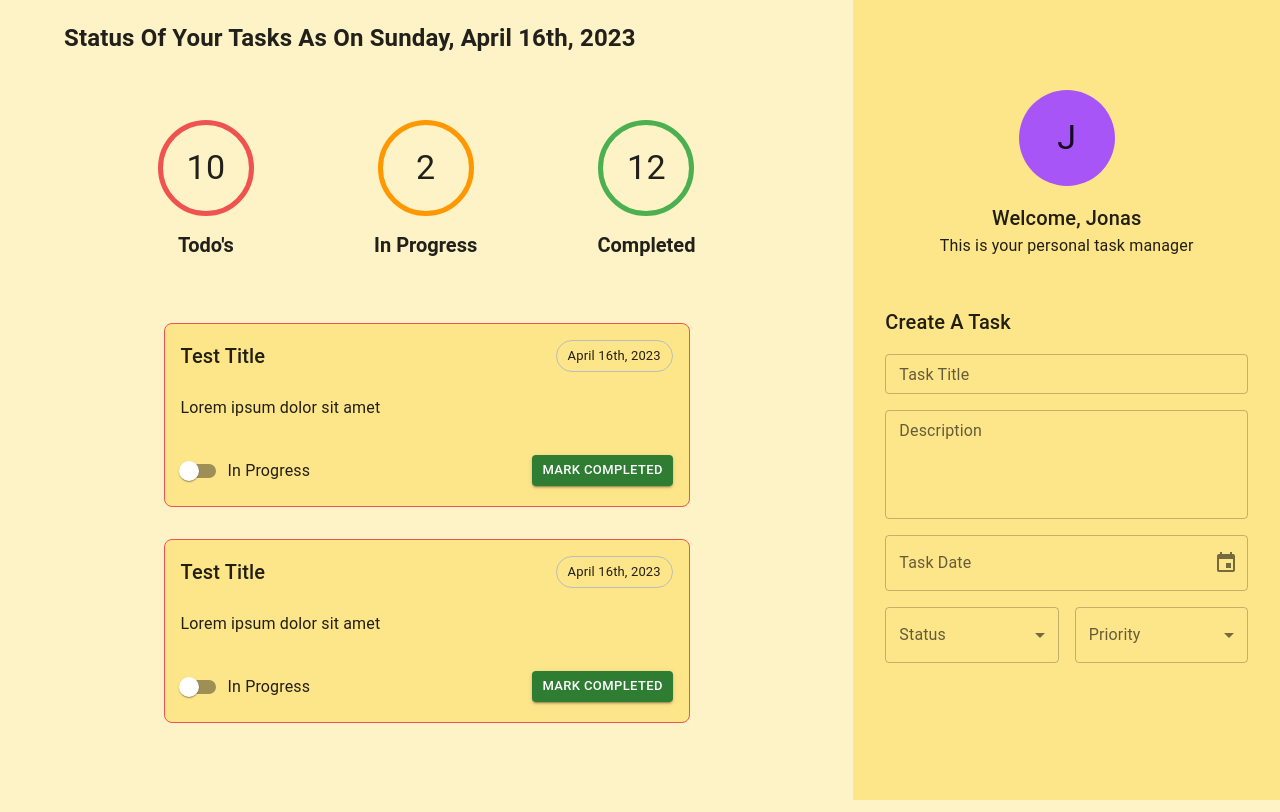
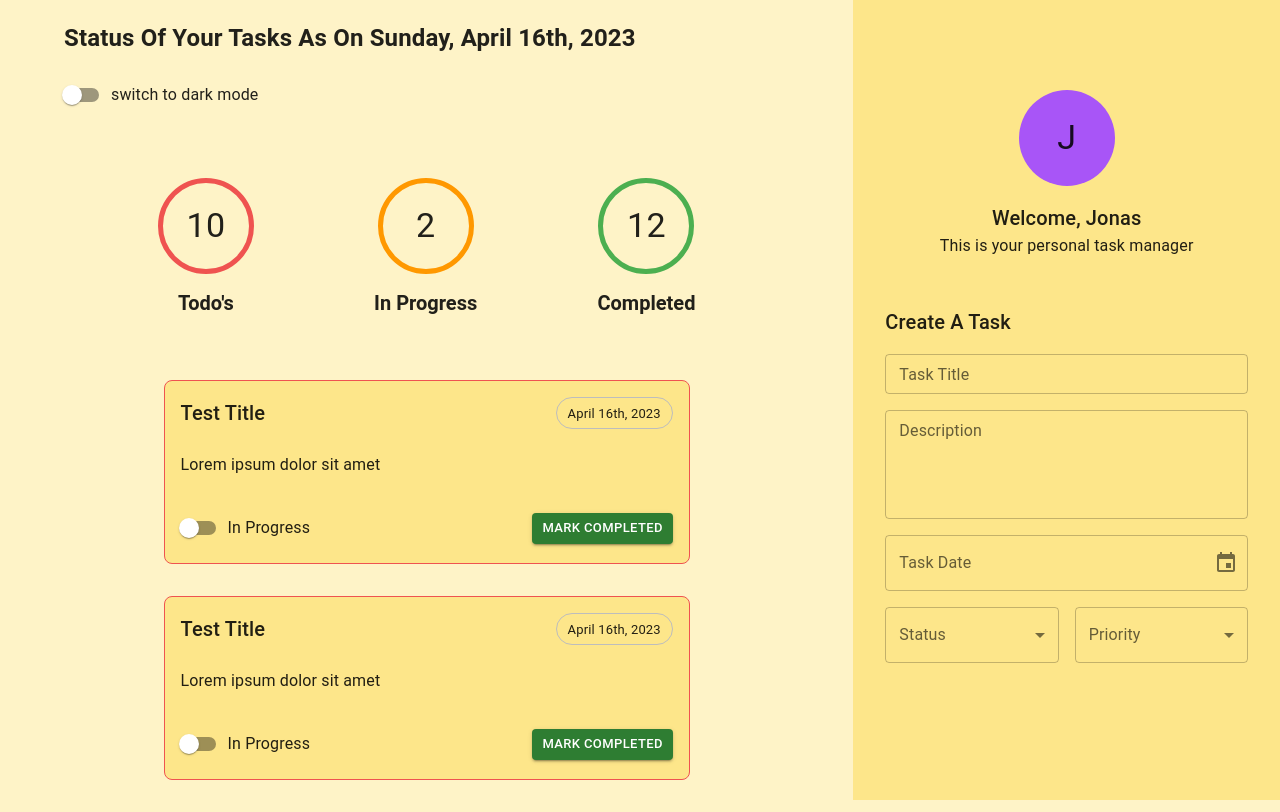
Before and after one commit to na-lin/todo-react-node-ts, a React (Create React App) app: page / in a window 1280 px wide. Built offline with nearby package versions, Linux system fonts and the light colour scheme.

Commit message:
create a theme switcher component and add it to task area

```diff
--- a/src/components/taskArea/TaskArea.tsx
+++ b/src/components/taskArea/TaskArea.tsx
@@ -9,6 +9,7 @@ import { format } from 'date-fns';
 // sub-components
 import TaskCounter from '../taskCounter/TaskCounter';
 import Task from '../task/Task';
+import ThemeSwitcher from '../themeSwitcher/ThemeSwitcher';
 
 // types
 import { Status } from '../createTaskForm/enums/status';
@@ -21,6 +22,7 @@ const TaskArea: FC = (): ReactElement => {
           Status Of Your Tasks As On{' '}
           {format(new Date(), 'PPPP')}
         </h2>
+        <ThemeSwitcher />
       </Box>
 
       <Grid
--- /dev/null
+++ b/src/components/themeSwitcher/ThemeSwitcher.tsx
@@ -0,0 +1,17 @@
+import React, { FC, ReactElement } from 'react';
+
+// MUI
+import { FormControlLabel, Switch } from '@mui/material';
+
+const ThemeSwitcher: FC = (): ReactElement => {
+  return (
+    <>
+      <FormControlLabel
+        label="switch to dark mode"
+        control={<Switch color="success" />}
+      />
+    </>
+  );
+};
+
+export default ThemeSwitcher;
```
